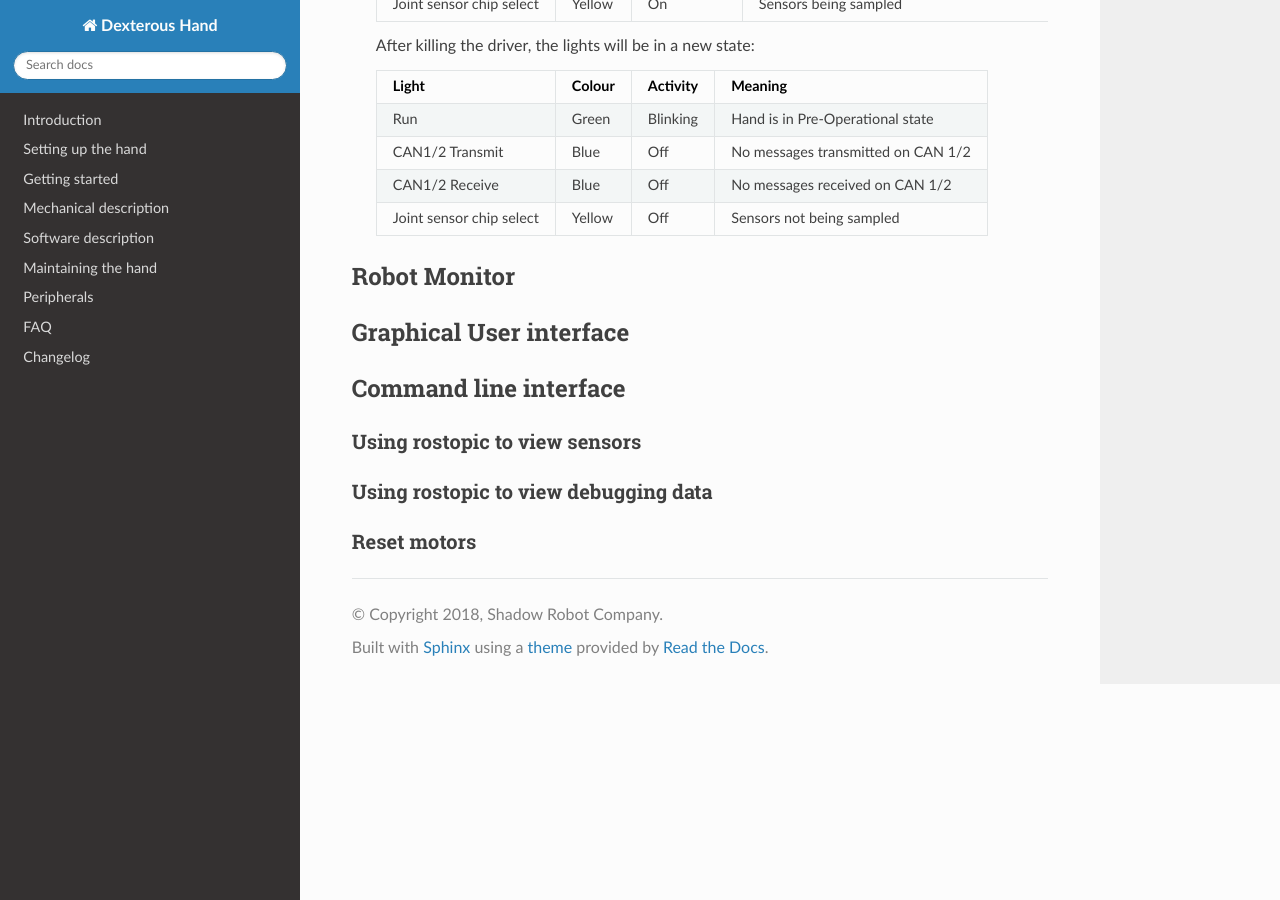
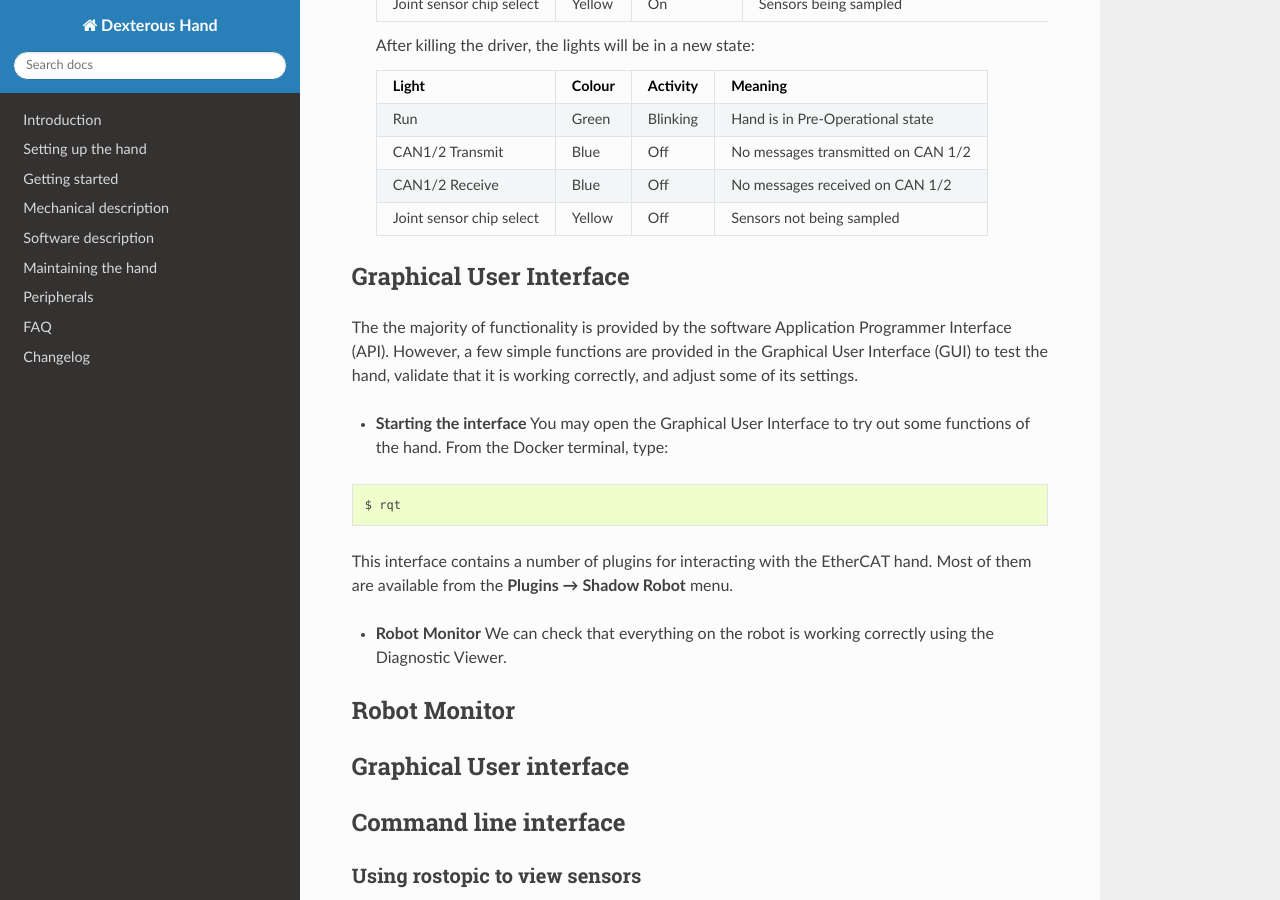
Before and after one commit to shadow-robot/sr_dexterous_hand_documentation, a Sphinx documentation site: the page built from docs/user_guide/3_getting_started.md, in a window 1280 px wide and 900 px high, scrolled down 4732 px. Built offline with Sphinx 7.4.7 and the Read the Docs theme 2.0.0, drawn with Linux system fonts in a browser that asks for light colours.

Commit message:
started gui section

````diff
--- a/docs/user_guide/3_getting_started.md
+++ b/docs/user_guide/3_getting_started.md
@@ -178,6 +178,21 @@ When running the one-liner, along with the icon that starts the Grasper, you wil
   ========================   =============       ================    =================================
   ```
 
+## Graphical User Interface
+
+The the majority of functionality is provided by the software Application Programmer Interface (API). However, a few simple functions are provided in the Graphical User Interface (GUI) to test the hand, validate that it is working correctly, and adjust some of its settings.
+
+* **Starting the interface**
+You may open the Graphical User Interface to try out some functions of the hand. From the Docker terminal, type:
+```bash
+$ rqt
+```
+
+This interface contains a number of plugins for interacting with the EtherCAT hand. Most of them are available from the **Plugins → Shadow Robot** menu.
+
+* **Robot Monitor**
+We can check that everything on the robot is working correctly using the Diagnostic Viewer.
+
 ## Robot Monitor
 
 ## Graphical User interface
````
